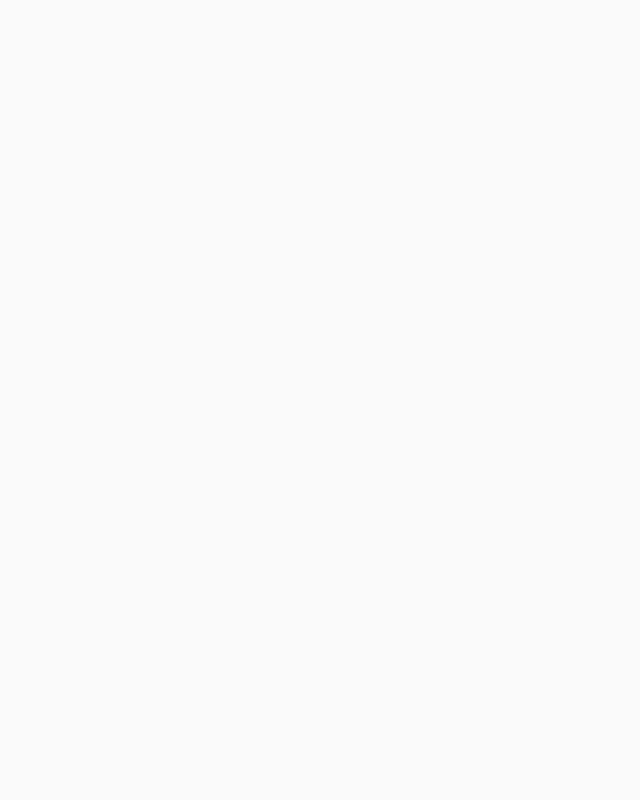
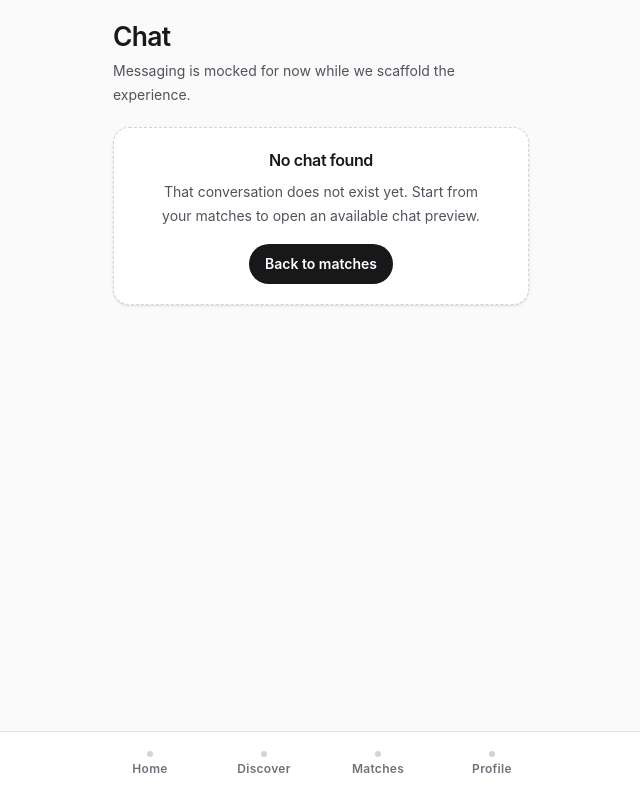
Before and after one commit to dslopresti3/mvp-dating, a Next.js app: page /chat/1 in a window 1280 px wide. Before the commit this address had no page. Shown: the whole page, without its empty margins (319-959 px from the left). Built offline with nearby package versions, Linux system fonts and the light colour scheme.

Commit message:
Polish app shell, nav states, and empty states

```diff
--- a/src/app/chat/[id]/page.tsx
+++ b/src/app/chat/[id]/page.tsx
@@ -1,5 +1,4 @@
-import { notFound } from "next/navigation";
-
+import { EmptyState } from "@/components/EmptyState";
 import { PageHeader } from "@/components/PageHeader";
 import { SectionCard } from "@/components/SectionCard";
 import { starterChats } from "@/lib/mock-data";
@@ -13,7 +12,20 @@ export default async function ChatPage({
   const chat = starterChats.find((entry) => entry.id === id);
 
   if (!chat) {
-    notFound();
+    return (
+      <>
+        <PageHeader
+          title="Chat"
+          subtitle="Messaging is mocked for now while we scaffold the experience."
+        />
+        <EmptyState
+          title="No chat found"
+          description="That conversation does not exist yet. Start from your matches to open an available chat preview."
+          actionHref="/matches"
+          actionLabel="Back to matches"
+        />
+      </>
+    );
   }
 
   return (
@@ -26,7 +38,7 @@ export default async function ChatPage({
         title="Conversation preview"
         description="A simple placeholder for the eventual real-time chat UI."
       >
-        <p className="rounded-xl bg-zinc-100 p-3 text-sm text-zinc-700">{chat.teaser}</p>
+        <p className="rounded-xl bg-zinc-100 p-3 text-sm leading-6 text-zinc-700">{chat.teaser}</p>
       </SectionCard>
     </>
   );
--- a/src/app/discover/page.tsx
+++ b/src/app/discover/page.tsx
@@ -2,6 +2,7 @@
 
 import { useMemo, useState } from "react";
 
+import { EmptyState } from "@/components/EmptyState";
 import { EventCard } from "@/components/EventCard";
 import { FilterChip } from "@/components/FilterChip";
 import { PageHeader } from "@/components/PageHeader";
@@ -67,9 +68,10 @@ export default function DiscoverPage() {
         ))}
 
         {filteredEvents.length === 0 ? (
-          <p className="rounded-2xl border border-dashed border-zinc-300 bg-zinc-50 p-4 text-sm text-zinc-600">
-            No events match this combination yet. Try removing a filter.
-          </p>
+          <EmptyState
+            title="No events match these filters"
+            description="Try removing one filter to reveal more event options for this week."
+          />
         ) : null}
       </section>
     </>
--- a/src/app/globals.css
+++ b/src/app/globals.css
@@ -22,4 +22,5 @@ body {
   margin: 0;
   background: var(--background);
   color: var(--foreground);
+  line-height: 1.4;
 }
--- a/src/app/layout.tsx
+++ b/src/app/layout.tsx
@@ -17,7 +17,7 @@ export default function RootLayout({
   return (
     <html lang="en" className="h-full antialiased">
       <body className="min-h-full bg-zinc-50 font-sans text-zinc-900">
-        <main className="mx-auto flex min-h-screen w-full max-w-md flex-col gap-6 px-4 pb-28 pt-6">
+        <main className="mx-auto flex min-h-screen w-full max-w-md flex-col gap-5 px-4 pb-32 pt-5">
           {children}
         </main>
         <BottomNav />
--- a/src/components/BottomNav.tsx
+++ b/src/components/BottomNav.tsx
@@ -9,8 +9,8 @@ export function BottomNav() {
   const pathname = usePathname();
 
   return (
-    <nav className="fixed inset-x-0 bottom-0 border-t border-zinc-200 bg-white/95 px-4 py-3 backdrop-blur">
-      <ul className="mx-auto grid max-w-md grid-cols-4 gap-2">
+    <nav className="fixed inset-x-0 bottom-0 border-t border-zinc-200 bg-white/95 px-4 pb-[calc(env(safe-area-inset-bottom)+0.75rem)] pt-2 backdrop-blur">
+      <ul className="mx-auto grid max-w-md grid-cols-4 gap-2" role="list">
         {bottomNavItems.map((item) => {
           const isActive =
             item.href === "/"
@@ -21,13 +21,15 @@ export function BottomNav() {
             <li key={item.href}>
               <Link
                 href={item.href}
-                className={`flex h-10 items-center justify-center rounded-xl text-sm font-medium transition-colors ${
+                aria-current={isActive ? "page" : undefined}
+                className={`flex min-h-12 flex-col items-center justify-center rounded-xl px-2 text-xs font-semibold tracking-wide transition-colors ${
                   isActive
                     ? "bg-zinc-900 text-white"
-                    : "text-zinc-600 hover:bg-zinc-100 hover:text-zinc-900"
+                    : "text-zinc-500 hover:bg-zinc-100 hover:text-zinc-900"
                 }`}
               >
-                {item.label}
+                <span className={`h-1.5 w-1.5 rounded-full ${isActive ? "bg-white" : "bg-zinc-300"}`} aria-hidden />
+                <span className="mt-1">{item.label}</span>
               </Link>
             </li>
           );
--- /dev/null
+++ b/src/components/EmptyState.tsx
@@ -0,0 +1,33 @@
+import Link from "next/link";
+
+type EmptyStateProps = {
+  title: string;
+  description: string;
+  actionHref?: string;
+  actionLabel?: string;
+};
+
+export function EmptyState({
+  title,
+  description,
+  actionHref,
+  actionLabel = "Go back",
+}: EmptyStateProps) {
+  return (
+    <section className="rounded-2xl border border-dashed border-zinc-300 bg-white p-5 text-center shadow-sm">
+      <div className="mx-auto max-w-xs space-y-2">
+        <h2 className="text-base font-semibold tracking-tight text-zinc-900">{title}</h2>
+        <p className="text-sm leading-6 text-zinc-600">{description}</p>
+      </div>
+
+      {actionHref ? (
+        <Link
+          href={actionHref}
+          className="mt-4 inline-flex min-h-10 items-center justify-center rounded-full bg-zinc-900 px-4 py-2 text-sm font-semibold text-white"
+        >
+          {actionLabel}
+        </Link>
+      ) : null}
+    </section>
+  );
+}
--- a/src/components/MatchesClient.tsx
+++ b/src/components/MatchesClient.tsx
@@ -3,6 +3,7 @@
 import { useEffect, useMemo, useState } from "react";
 import { useRouter, useSearchParams } from "next/navigation";
 
+import { EmptyState } from "@/components/EmptyState";
 import { MatchCard } from "@/components/MatchCard";
 import { PageHeader } from "@/components/PageHeader";
 import {
@@ -127,14 +128,22 @@ export function MatchesClient() {
 
   return (
     <>
-      <PageHeader title="Compatible for this event" subtitle={selectedEvent?.title ?? "Select an event first."} />
+      <PageHeader title="Compatible for this event" subtitle={selectedEvent?.title ?? "Choose an event to unlock matches."} />
 
       {selectedEvent ? (
-        <p className="text-sm text-zinc-600">
+        <p className="text-sm leading-6 text-zinc-600">
           Showing people who also picked <span className="font-semibold text-zinc-900">{selectedEvent.title}</span>.
         </p>
-      ) : null}
+      ) : (
+        <EmptyState
+          title="No selected event yet"
+          description="Pick an event first, then we can show compatible people headed to that same night out."
+          actionHref="/discover"
+          actionLabel="Browse events"
+        />
+      )}
 
+      {selectedEvent ? (
         <section className="space-y-4" aria-label="Compatible matches list">
           {compatibleMatches.map(({ profile, vibeAligned }) => (
             <MatchCard
@@ -142,7 +151,7 @@ export function MatchesClient() {
               profileId={profile.id}
               name={profile.first_name}
               age={profile.age}
-            eventContext={`Also going to ${selectedEvent?.title} at ${selectedEvent?.venue}`}
+              eventContext={`Also going to ${selectedEvent.title} at ${selectedEvent.venue}`}
               bio={profile.bio}
               intentLabel={intentLabels[profile.intent]}
               vibeAligned={vibeAligned}
@@ -152,12 +161,16 @@ export function MatchesClient() {
             />
           ))}
 
-        {selectedEvent && compatibleMatches.length === 0 ? (
-          <p className="rounded-2xl border border-dashed border-zinc-300 bg-zinc-50 p-4 text-sm text-zinc-600">
-            No compatible profiles yet for this event. Try changing your intent to see more options.
-          </p>
+          {compatibleMatches.length === 0 ? (
+            <EmptyState
+              title="No compatible profiles right now"
+              description="Try another event or adjust your date intent to open up more potential matches."
+              actionHref="/discover"
+              actionLabel="Pick another event"
+            />
           ) : null}
         </section>
+      ) : null}
     </>
   );
 }
--- a/src/components/PageHeader.tsx
+++ b/src/components/PageHeader.tsx
@@ -6,15 +6,15 @@ type PageHeaderProps = {
 
 export function PageHeader({ title, subtitle, badge }: PageHeaderProps) {
   return (
-    <header className="space-y-3">
+    <header className="space-y-2">
       {badge ? (
-        <p className="inline-flex rounded-full bg-zinc-100 px-3 py-1 text-xs font-semibold tracking-wide text-zinc-700">
+        <p className="inline-flex rounded-full bg-zinc-100 px-3 py-1 text-xs font-semibold uppercase tracking-wide text-zinc-700">
           {badge}
         </p>
       ) : null}
-      <div className="space-y-1">
-        <h1 className="text-2xl font-semibold tracking-tight text-zinc-900">{title}</h1>
-        {subtitle ? <p className="text-sm text-zinc-600">{subtitle}</p> : null}
+      <div className="space-y-1.5">
+        <h1 className="text-[1.65rem] font-semibold leading-tight tracking-tight text-zinc-900">{title}</h1>
+        {subtitle ? <p className="text-sm leading-6 text-zinc-600">{subtitle}</p> : null}
       </div>
     </header>
   );
```
Lines whose indentation alone changed are shown as unchanged.
